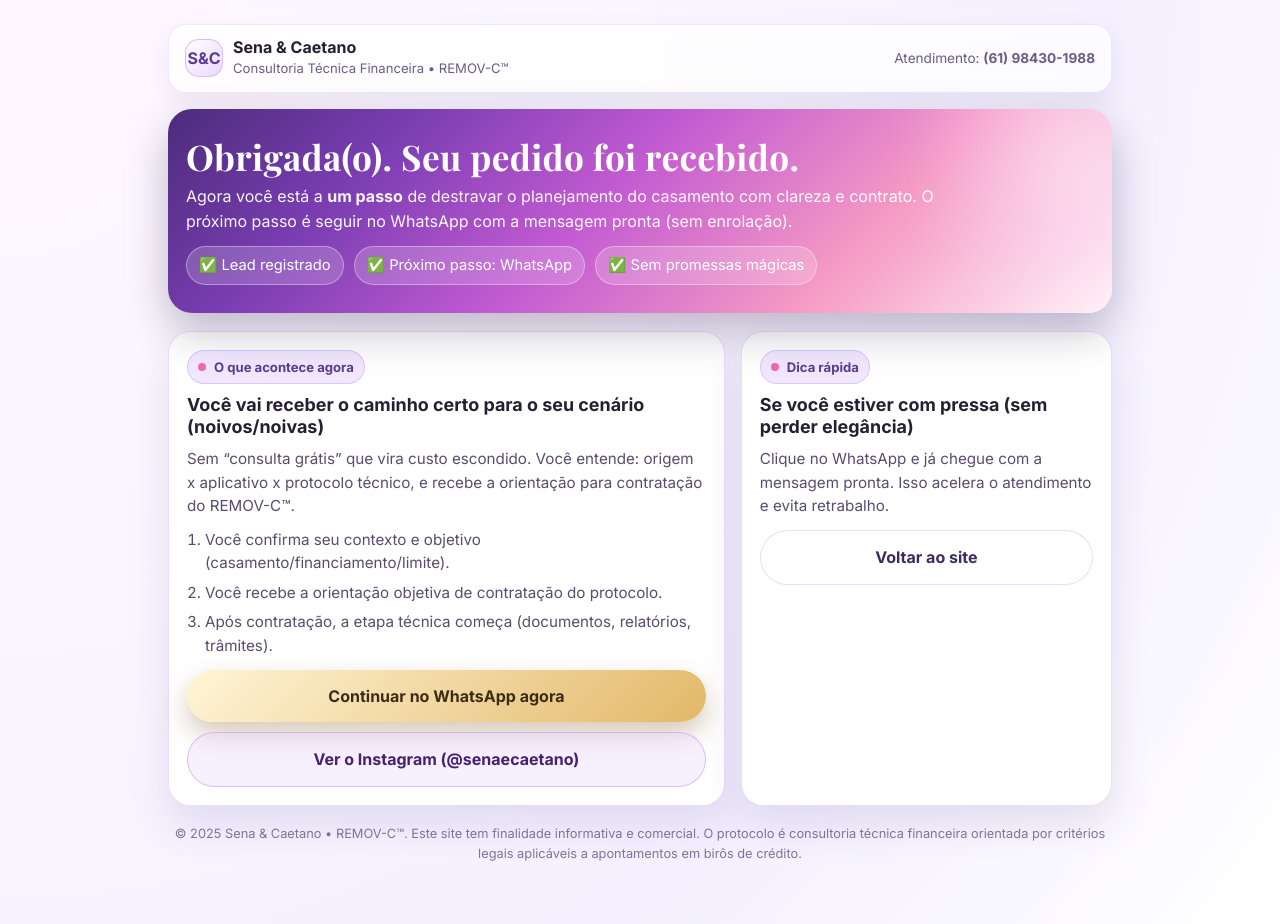
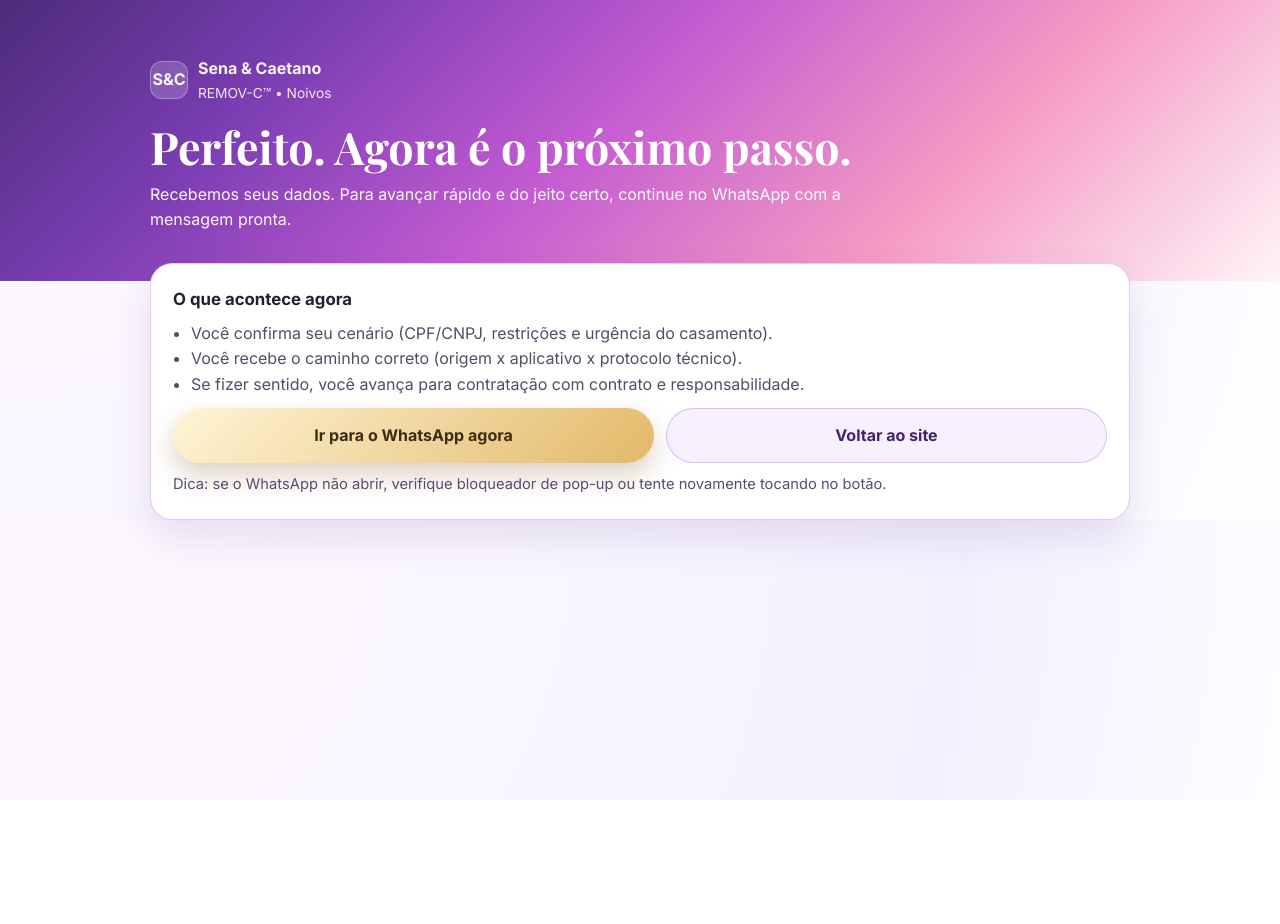
Before and after one commit to senaecaetano/site, a plain HTML site: page lp-noivos/obrigado/index.html in a window 1280 px wide. After the commit the page ends 800 px from the top, so only its background shows below. Drawn offline with nearby package versions, Linux system fonts and the light colour scheme.

Commit message:
Revise HTML structure and update meta information
Updated meta tags and content for better clarity and engagement. Added Google Tag Manager script and modified styles for improved layout.

```diff
--- a/lp-noivos/obrigado/index.html
+++ b/lp-noivos/obrigado/index.html
@@ -3,24 +3,12 @@
 <head>
   <meta charset="UTF-8" />
   <meta name="viewport" content="width=device-width, initial-scale=1" />
-  <title>Obrigada! Próximo passo | Sena &amp; Caetano</title>
-  <meta name="description" content="Obrigado por enviar seus dados. Agora continue no WhatsApp para receber a orientação de contratação do REMOV-C™ para noivos e noivas." />
-  <meta name="robots" content="noindex,nofollow" />
+  <title>Obrigada(o)! Próximo passo no WhatsApp | Sena &amp; Caetano</title>
+  <meta name="description" content="Recebemos seus dados. Agora continue no WhatsApp para avançar no REMOV-C™ (Noivos)." />
 
-  <!-- Google Fonts -->
   <link rel="preconnect" href="https://fonts.googleapis.com" />
   <link rel="preconnect" href="https://fonts.gstatic.com" crossorigin />
   <link href="https://fonts.googleapis.com/css2?family=Playfair+Display:wght@500;700&family=Inter:wght@300;400;500;600;700&display=swap" rel="stylesheet" />
-
-  <!-- Google Tag Manager (WEB) -->
-  <script>
-    (function(w,d,s,l,i){w[l]=w[l]||[];w[l].push({'gtm.start':
-    new Date().getTime(),event:'gtm.js'});var f=d.getElementsByTagName(s)[0],
-    j=d.createElement(s),dl=l!='dataLayer'?'&l='+l:'';j.async=true;j.src=
-    'https://www.googletagmanager.com/gtm.js?id='+i+dl;f.parentNode.insertBefore(j,f);
-    })(window,document,'script','dataLayer','GTM-5MJSWJBM');
-  </script>
-  <!-- End GTM -->
 
   <!-- Meta Pixel -->
   <script>
@@ -30,329 +18,180 @@
         n.callMethod ? n.callMethod.apply(n, arguments) : n.queue.push(arguments);
       };
       if (!f._fbq) f._fbq = n;
-      n.push = n; n.loaded = !0; n.version = "2.0"; n.queue = [];
-      t = b.createElement(e); t.async = !0; t.src = "https://connect.facebook.net/en_US/fbevents.js";
-      s = b.getElementsByTagName(e)[0]; s.parentNode.insertBefore(t, s);
+      n.push = n;
+      n.loaded = !0;
+      n.version = "2.0";
+      n.queue = [];
+      t = b.createElement(e);
+      t.async = !0;
+      t.src = "https://connect.facebook.net/en_US/fbevents.js";
+      s = b.getElementsByTagName(e)[0];
+      s.parentNode.insertBefore(t, s);
     })(window, document, "script");
     fbq("init", "1168676065407223");
     fbq("track", "PageView");
-    // Evento de conversão da página de obrigado (lead concluído)
     fbq("track", "Lead");
   </script>
   <noscript>
     <img height="1" width="1" style="display:none"
       src="https://www.facebook.com/tr?id=1168676065407223&ev=PageView&noscript=1"/>
   </noscript>
-  <!-- End Pixel -->
+
+  <!-- GTM (WEB) -->
+  <script>
+    (function(w,d,s,l,i){w[l]=w[l]||[];w[l].push({'gtm.start':
+    new Date().getTime(),event:'gtm.js'});var f=d.getElementsByTagName(s)[0],
+    j=d.createElement(s),dl=l!='dataLayer'?'&l='+l:'';j.async=true;j.src=
+    'https://www.googletagmanager.com/gtm.js?id='+i+dl;f.parentNode.insertBefore(j,f);
+    })(window,document,'script','dataLayer','GTM-5MJSWJBM');
+  </script>
 
   <style>
     :root{
       --bg: #f9f6ff;
-      --bg2: #fff4f8;
-      --hero: linear-gradient(135deg, #4b2c7a 0%, #7a3db2 22%, #c35bd2 46%, #f59ac4 72%, #fff4f8 100%);
-      --card: #ffffff;
-      --border: rgba(197, 157, 255, 0.35);
+      --grad: linear-gradient(135deg, #4b2c7a 0%, #7a3db2 22%, #c35bd2 46%, #f59ac4 72%, #fff4f8 100%);
       --text: #261f33;
       --soft: #5a4b6f;
       --gold: #e3b869;
       --ring: rgba(184, 147, 255, 0.24);
       --shadow: 0 18px 40px rgba(74, 44, 116, 0.12);
     }
-
     *{ box-sizing:border-box; }
     body{
       margin:0;
-      font-family: "Inter", sans-serif;
+      font-family: Inter, sans-serif;
+      background: radial-gradient(circle at top left, #fff7ff 0, #f9f6ff 40%, #f4f0ff 70%, #ffffff 100%);
       color: var(--text);
-      background: radial-gradient(circle at top left, #fff7ff 0, var(--bg) 40%, #f4f0ff 70%, #ffffff 100%);
-      line-height:1.55;
+      line-height:1.6;
     }
-
-    .wrap{ max-width: 980px; margin: 0 auto; padding: 24px 18px 60px; }
-
-    .top{
-      background: rgba(255,255,255,0.72);
-      border: 1px solid rgba(200,150,255,0.22);
-      backdrop-filter: blur(10px);
-      border-radius: 18px;
-      padding: 14px 16px;
-      display:flex;
-      align-items:center;
-      justify-content:space-between;
-      gap: 12px;
-      box-shadow: 0 10px 24px rgba(74, 44, 116, 0.08);
+    .hero{
+      background: var(--grad);
+      color:#fff;
+      padding: 56px 18px 28px;
     }
-    .brand{ display:flex; align-items:center; gap: 10px; }
+    .wrap{ max-width: 980px; margin: 0 auto; }
+    .brand{
+      display:flex; align-items:center; gap:10px;
+      opacity:.95;
+    }
     .badge{
-      width: 38px; height: 38px; border-radius: 14px;
-      background: linear-gradient(135deg, rgba(255,255,255,0.85), rgba(233,213,255,0.9));
-      border: 1px solid rgba(197,155,255,0.6);
+      width:38px; height:38px; border-radius:12px;
+      background: rgba(255,255,255,0.18);
+      border: 1px solid rgba(255,255,255,0.32);
       display:grid; place-items:center;
-      font-weight: 900; color:#5c3b8f;
-    }
-    .bn{ font-weight: 900; line-height:1.1; }
-    .bs{ font-size: .82rem; color:#6b5b86; margin-top: 1px; }
-
-    .hero{
-      margin-top: 16px;
-      border-radius: 24px;
-      padding: 28px 18px;
-      background: var(--hero);
-      color: #fff;
-      position: relative;
-      overflow:hidden;
-      box-shadow: 0 18px 44px rgba(20, 7, 45, 0.26);
-    }
-    .hero:before{
-      content:"";
-      position:absolute;
-      width: 320px; height: 320px;
-      right: -120px; top: -120px;
-      border-radius: 999px;
-      background: radial-gradient(circle, rgba(255,255,255,0.65) 0, rgba(253,214,255,0.45) 40%, transparent 70%);
-      filter: blur(26px);
-      opacity: .7;
-      pointer-events:none;
+      font-weight:900;
     }
     h1{
-      margin:0 0 8px;
       font-family: "Playfair Display", serif;
-      font-size: clamp(1.7rem, 3.2vw, 2.2rem);
-      letter-spacing: .01em;
-      line-height: 1.12;
+      margin: 18px 0 10px;
+      line-height:1.12;
+      font-size: clamp(2rem, 4vw, 2.8rem);
     }
-    .hero p{ margin: 0 0 10px; opacity:.95; max-width: 760px; }
-    .chips{ display:flex; flex-wrap:wrap; gap: 10px; margin-top: 12px; }
-    .chip{
-      padding: 7px 12px;
-      border-radius: 999px;
-      background: rgba(255,255,255,0.18);
-      border: 1px solid rgba(255,255,255,0.35);
-      backdrop-filter: blur(8px);
-      font-size: .92rem;
-      white-space: nowrap;
+    .sub{ max-width: 760px; opacity:.96; margin: 0 0 20px; }
+    .card{
+      margin-top: -18px;
+      background:#fff;
+      border-radius: 22px;
+      padding: 22px;
+      box-shadow: var(--shadow);
+      border: 1px solid rgba(224, 178, 255, 0.75);
     }
-
-    .grid{
-      margin-top: 18px;
-      display:grid;
-      grid-template-columns: 1fr;
-      gap: 16px;
+    .row{
+      display:flex; gap:12px; flex-wrap:wrap;
+      margin-top: 10px;
     }
-    @media (min-width: 920px){
-      .grid{ grid-template-columns: 1.2fr .8fr; }
-    }
-
-    .card{
-      background: var(--card);
-      border: 1px solid var(--border);
-      border-radius: 22px;
-      box-shadow: var(--shadow);
-      padding: 18px 18px;
-    }
-    .card h2{
-      margin: 0 0 10px;
-      font-size: 1.12rem;
-      color: var(--text);
-      line-height:1.2;
-    }
-    .muted{ color: var(--soft); margin: 0 0 10px; font-size:.95rem; }
-
-    .actions{ display:flex; flex-direction:column; gap: 10px; margin-top: 12px; }
     .btn{
-      display:inline-flex;
-      align-items:center;
-      justify-content:center;
-      gap: 10px;
+      display:inline-flex; align-items:center; justify-content:center;
+      gap:10px;
       padding: 14px 18px;
       border-radius: 999px;
       text-decoration:none;
       font-weight: 900;
+      border: none;
       cursor:pointer;
-      border: none;
-      width: 100%;
-      transition: transform .16s ease, box-shadow .16s ease, background .16s ease;
     }
     .btn-primary{
       background: linear-gradient(135deg, #fff5d7, var(--gold));
-      color: #3c2c15;
-      box-shadow: 0 12px 26px rgba(121, 77, 16, 0.30);
+      color:#3c2c15;
+      box-shadow: 0 12px 26px rgba(121, 77, 16, 0.25);
+      flex: 1 1 260px;
     }
-    .btn-primary:hover{ transform: translateY(-1px); box-shadow: 0 18px 34px rgba(121, 77, 16, 0.42); }
-    .btn-secondary{
+    .btn-ghost{
       background: rgba(233,213,255,0.35);
+      color:#45216f;
       border: 1px solid rgba(197,155,255,0.6);
-      color:#45216f;
+      flex: 1 1 220px;
     }
-    .btn-secondary:hover{ transform: translateY(-1px); background: rgba(233,213,255,0.48); }
-    .btn-ghost{
-      background: rgba(255,255,255,0.16);
-      border: 1px solid rgba(200,150,255,0.35);
-      color: #3f2a5e;
-    }
-
-    .steps{
-      margin: 10px 0 0;
-      padding-left: 18px;
+    .mini{
+      margin-top: 10px;
       color: var(--soft);
-      font-size:.95rem;
-    }
-    .steps li{ margin-bottom: 6px; }
-
-    .pill{
-      display:inline-flex;
-      align-items:center;
-      gap: 8px;
-      font-weight: 800;
-      font-size: .82rem;
-      color:#5c3b8f;
-      background: rgba(239,229,255,0.86);
-      border: 1px solid rgba(197,155,255,0.45);
-      border-radius: 999px;
-      padding: 6px 10px;
-      margin-bottom: 10px;
-    }
-    .dot{ width: 8px; height: 8px; border-radius: 999px; background: #f16aa8; }
-
-    .fine{
-      margin-top: 18px;
-      font-size: .80rem;
-      color: #7c6c95;
-      text-align:center;
-      line-height:1.55;
-      opacity: .95;
+      font-size: .92rem;
     }
   </style>
 </head>
+<body>
 
-<body>
   <!-- GTM (noscript) -->
   <noscript><iframe src="https://www.googletagmanager.com/ns.html?id=GTM-5MJSWJBM"
   height="0" width="0" style="display:none;visibility:hidden"></iframe></noscript>
-  <!-- End GTM (noscript) -->
 
+  <section class="hero">
     <div class="wrap">
-
-    <div class="top">
       <div class="brand">
         <div class="badge">S&amp;C</div>
         <div>
-          <div class="bn">Sena &amp; Caetano</div>
-          <div class="bs">Consultoria Técnica Financeira • REMOV-C™</div>
+          <div style="font-weight:900">Sena &amp; Caetano</div>
+          <div style="font-size:.86rem; opacity:.92">REMOV-C™ • Noivos</div>
         </div>
       </div>
-      <div style="text-align:right; color:#6b5b86; font-size:.85rem;">
-        Atendimento: <strong>(61) 98430-1988</strong>
-      </div>
-    </div>
-
-    <section class="hero" aria-label="Obrigado">
-      <h1>Obrigada(o). Seu pedido foi recebido.</h1>
-      <p>
-        Agora você está a <strong>um passo</strong> de destravar o planejamento do casamento com clareza e contrato.
-        O próximo passo é seguir no WhatsApp com a mensagem pronta (sem enrolação).
+      <h1>Perfeito. Agora é o próximo passo.</h1>
+      <p class="sub">
+        Recebemos seus dados. Para avançar rápido e do jeito certo, continue no WhatsApp com a mensagem pronta.
       </p>
-
-      <div class="chips">
-        <span class="chip">✅ Lead registrado</span>
-        <span class="chip">✅ Próximo passo: WhatsApp</span>
-        <span class="chip">✅ Sem promessas mágicas</span>
     </div>
   </section>
 
-    <div class="grid">
+  <div class="wrap">
     <div class="card">
-        <div class="pill"><span class="dot"></span><span>O que acontece agora</span></div>
-        <h2>Você vai receber o caminho certo para o seu cenário (noivos/noivas)</h2>
-        <p class="muted">
-          Sem “consulta grátis” que vira custo escondido. Você entende: origem x aplicativo x protocolo técnico,
-          e recebe a orientação para contratação do REMOV-C™.
-        </p>
-        <ol class="steps">
-          <li>Você confirma seu contexto e objetivo (casamento/financiamento/limite).</li>
-          <li>Você recebe a orientação objetiva de contratação do protocolo.</li>
-          <li>Após contratação, a etapa técnica começa (documentos, relatórios, trâmites).</li>
-        </ol>
+      <div style="font-weight:900; font-size:1.05rem;">O que acontece agora</div>
+      <ul style="margin:8px 0 0; padding-left:18px; color:#574b67;">
+        <li>Você confirma seu cenário (CPF/CNPJ, restrições e urgência do casamento).</li>
+        <li>Você recebe o caminho correto (origem x aplicativo x protocolo técnico).</li>
+        <li>Se fizer sentido, você avança para contratação com contrato e responsabilidade.</li>
+      </ul>
 
-        <div class="actions">
-          <a class="btn btn-primary" id="btnWhats" href="#" target="_blank" rel="noopener">
-            Continuar no WhatsApp agora
+      <div class="row">
+        <a class="btn btn-primary" id="btnWhats" href="https://wa.me/5561984301988" target="_blank" rel="noopener">
+          Ir para o WhatsApp agora
         </a>
-          <a class="btn btn-secondary" id="btnInstagram" href="https://instagram.com/senaecaetano" target="_blank" rel="noopener">
-            Ver o Instagram (@senaecaetano)
+        <a class="btn btn-ghost" href="https://www.senaecaetano.com.br/">
+          Voltar ao site
         </a>
       </div>
-      </div>
 
-      <div class="card">
-        <div class="pill"><span class="dot"></span><span>Dica rápida</span></div>
-        <h2>Se você estiver com pressa (sem perder elegância)</h2>
-        <p class="muted">
-          Clique no WhatsApp e já chegue com a mensagem pronta. Isso acelera o atendimento e evita retrabalho.
-        </p>
-
-        <div class="actions">
-          <a class="btn btn-ghost" href="https://www.senaecaetano.com.br/" rel="noopener">
-            Voltar ao site
-          </a>
+      <div class="mini">
+        Dica: se o WhatsApp não abrir, verifique bloqueador de pop-up ou tente novamente tocando no botão.
       </div>
     </div>
   </div>
 
-    <div class="fine">
-      © 2025 Sena &amp; Caetano • REMOV-C™. Este site tem finalidade informativa e comercial.
-      O protocolo é consultoria técnica financeira orientada por critérios legais aplicáveis a apontamentos em birôs de crédito.
-    </div>
+  <script>
+    // tenta enriquecer o botão com dados salvos (se você salvou localStorage na LP)
+    try{
+      const saved = localStorage.getItem("sc_lead_noivos");
+      if(saved){
+        const lead = JSON.parse(saved);
+        const text = encodeURIComponent([
+          "Olá, Bruno! Acabei de enviar o formulário (NOIVOS).",
+          "",
+          `Nome: ${lead.nome || ""}`,
+          `WhatsApp: ${lead.whatsapp || ""}`,
+          `Email: ${lead.email || ""}`
+        ].join("\n"));
+        document.getElementById("btnWhats").href = "https://wa.me/5561984301988?text=" + text;
+      }
+    }catch(e){}
+  </script>
 
-  </div>
-
-  <script>
-    // ===== CONFIG =====
-    const WHATS_NUMBER_E164 = "5561984301988";
-
-    // tenta puxar lead salvo no browser (seu LP salva como sc_lead_noivos)
-    function safeParse(json){
-      try { return JSON.parse(json); } catch(e){ return null; }
-    }
-    const stored = safeParse(localStorage.getItem("sc_lead_noivos"));
-
-    function buildWhatsText(lead){
-      const nome = (lead && lead.nome) ? lead.nome : "";
-      const whatsapp = (lead && lead.whatsapp) ? lead.whatsapp : "";
-      const email = (lead && lead.email) ? lead.email : "";
-
-      const lines = [
-        "Olá! Vim da página de Obrigado (NOIVOS) e quero avançar no REMOV-C™.",
-        "",
-        nome ? `Nome: ${nome}` : "",
-        whatsapp ? `WhatsApp: ${whatsapp}` : "",
-        email ? `Email: ${email}` : "",
-        "",
-        "Objetivo: destravar crédito/financiamento e organizar a vida financeira para o casamento.",
-        "Quero o caminho correto (origem x aplicativo x protocolo técnico) e como contratar com contrato e responsabilidade."
-      ].filter(Boolean);
-
-      return lines.join("\\n");
-    }
-
-    function buildWhatsUrl(lead){
-      const text = encodeURIComponent(buildWhatsText(lead));
-      return `https://wa.me/${WHATS_NUMBER_E164}?text=${text}`;
-    }
-
-    // seta link Whats
-    const btnWhats = document.getElementById("btnWhats");
-    const wurl = buildWhatsUrl(stored);
-    btnWhats.href = wurl;
-
-    // tracking extra (opcional): ao clicar no WhatsApp
-    btnWhats.addEventListener("click", () => {
-      try { fbq && fbq("track", "Contact"); } catch(e){}
-      try {
-        window.dataLayer = window.dataLayer || [];
-        window.dataLayer.push({ event: "whatsapp_click", audience: "noivos", page: "obrigado" });
-      } catch(e){}
-    });
-  </script>
 </body>
 </html>
```
Lines whose indentation alone changed are shown as unchanged.
